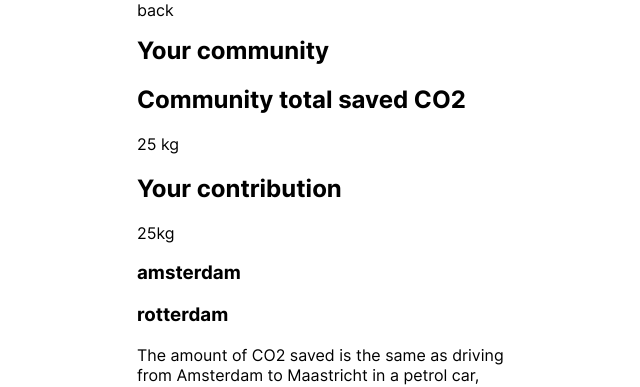
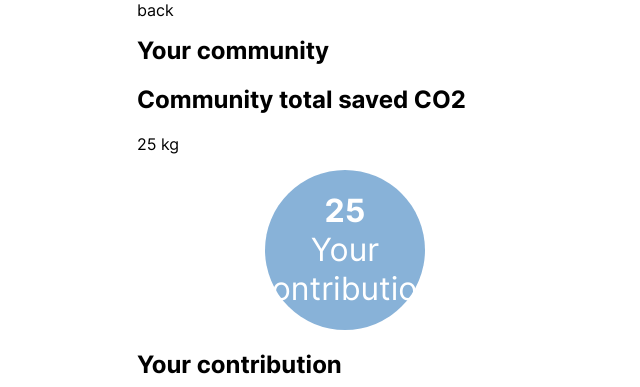
Before and after one commit to joanpadolina/co2-next-dashboard, a Next.js app: page /community in a window 1280 px wide. Shown: the top 387 px of the page, without its empty margins (319-959 px from the left). Built offline with nearby package versions, Linux system fonts and the light colour scheme; no server answers.

Commit message:
Rough bubble comparison

```diff
--- /dev/null
+++ b/components/bubble-comparison/bubble-comparison.js
@@ -0,0 +1,57 @@
+import React, { useState, useEffect } from 'react';
+import { useSelector } from 'react-redux';
+
+export default function BubbleComparison() {
+  const store = useSelector((state) => state.store);
+  const { community, total } = store;
+  const [contribution, setContribution] = useState(1);
+  const [contribution1, setContribution1] = useState(1);
+
+  useEffect(() => {
+    const totalOfUsers = community.users.reduce(
+      (sum, { savedCarbon }) => sum + savedCarbon,
+      0,
+    );
+
+    const data = {
+      total: community.total,
+      yours: total,
+    };
+
+    const progressScale = (1 * data.yours) / data.total;
+    setContribution(progressScale);
+    if (total >= totalOfUsers) {
+      console.log((1 * totalOfUsers) / total);
+      const progressCommunity = (1 * totalOfUsers) / total;
+      setContribution1(progressCommunity);
+      setContribution(1);
+    } else setContribution1(1);
+  }, [contribution, community, total, contribution1, setContribution1]);
+
+  return (
+    <article className="bubble-comparison">
+      <div
+        className="bubble-comparison__circle bubble-comparison__community"
+        style={{ transform: `scale(${contribution1})` }}
+      >
+        <span className="font--medium bubble-comparison__carbon">
+          {community.total} kg
+        </span>
+        <span className="bubble-comparison__subtitle">CO2 saved</span>
+      </div>
+      <div className="bubble-comparion__user">
+        <div
+          className="bubble-comparison__circle bubble-comparison__contribution"
+          style={{ transform: `scale(${contribution})` }}
+        >
+          <span className="font--medium bubble-comparison__carbon">
+            {total}
+          </span>
+          <span className="font--medium bubble-comparison__subtitle">
+            Your contribution
+          </span>
+        </div>
+      </div>
+    </article>
+  );
+}
--- /dev/null
+++ b/components/bubble-comparison/index.js
@@ -0,0 +1 @@
+export { default } from './bubble-comparison.js'
--- a/pages/community.js
+++ b/pages/community.js
@@ -5,6 +5,7 @@ import { communitySavings } from '../redux/actions/';
 import { members } from '../lib/members';
 import { calcCarbonToKm } from '../lib/gimmick-calc';
 import ProgressBar from '../components/progress-bar';
+import BubbleComparison from '../components/bubble-comparison';
 
 export default function Community() {
   const store = useSelector((state) => state.store);
@@ -61,7 +62,7 @@ export default function Community() {
             <h2>Community total saved CO2</h2>
             <p>{totalCarbon} kg</p>
           </article>
-
+          <BubbleComparison />
           <article>
             <h2>Your contribution</h2>
             <p>
--- /dev/null
+++ b/styles/components/bubble-comparison.css
@@ -0,0 +1,37 @@
+.bubble-comparison {
+    display: block;
+    position: relative;
+}
+
+.bubble-comparison__circle {
+    display: flex;
+    flex-direction: column;
+    width: 10rem;
+    height: 10rem;
+    background: #7F8595;
+    justify-content: center;
+    align-items: center;
+    position: relative;
+    color: var(--c-white);
+    border-radius: 10rem;
+    position: relative;
+    margin: auto;
+    left: -2rem;
+}
+
+.bubble-comparison__contribution {
+    position: absolute;
+    background-color: var(--c-blue);
+    left: 8rem;
+    text-align: center;
+    top: 0;
+}
+
+.bubble-comparison__carbon {
+    color: var(--c-white);
+    font-weight: bolder;
+}
+
+.bubble-comparison__subtitle {
+    font-size: var(--font--small);
+}
--- a/styles/globals.css
+++ b/styles/globals.css
@@ -9,6 +9,7 @@
 @import './components/profile.css';
 @import './components/progress-bar.css';
 @import './components/savings-time.css';
+@import './components/bubble-comparison.css';
 @import './globals/typography.css';
 @import './globals/button.css';
 @import './base.css';
--- a/styles/globals/typography.css
+++ b/styles/globals/typography.css
@@ -174,7 +174,6 @@ h1 {
 
 .font--medium {
   font-size: 2rem;
-  color: var(--c-grey--700);
 }
 
 .font--big {
```
Also changed, not shown: styles/base.css (line endings or trailing spaces).
